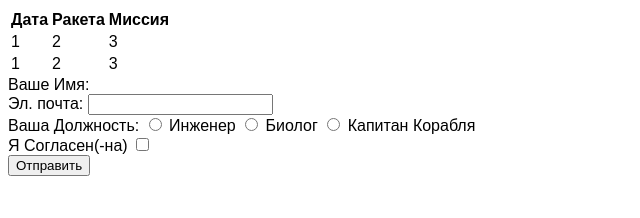
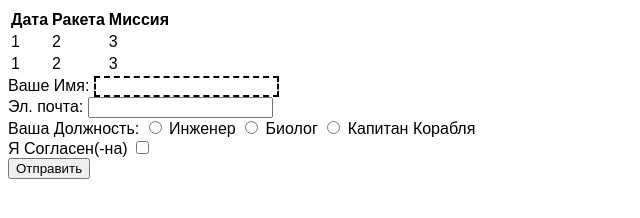
Before and after one commit to Shikabek/gemini_first_3_weeks_exercises, a plain HTML site: page registration.html in a window 1280 px wide. Shown: the whole page, without its empty margins (0-640 px from the left). Drawn offline with Linux system fonts and the light colour scheme.

Commit message:
last css fixes

```diff
--- a/style.css
+++ b/style.css
@@ -16,11 +16,10 @@ article > p {
 }
 
 form #name {
-    border: 20px;
-    border-color: black;
+    border: 2px dashed black;
 }
 
 button:hover {
     background-color: yellowgreen;
-    color:coral
+    color:coral;
 }
```
